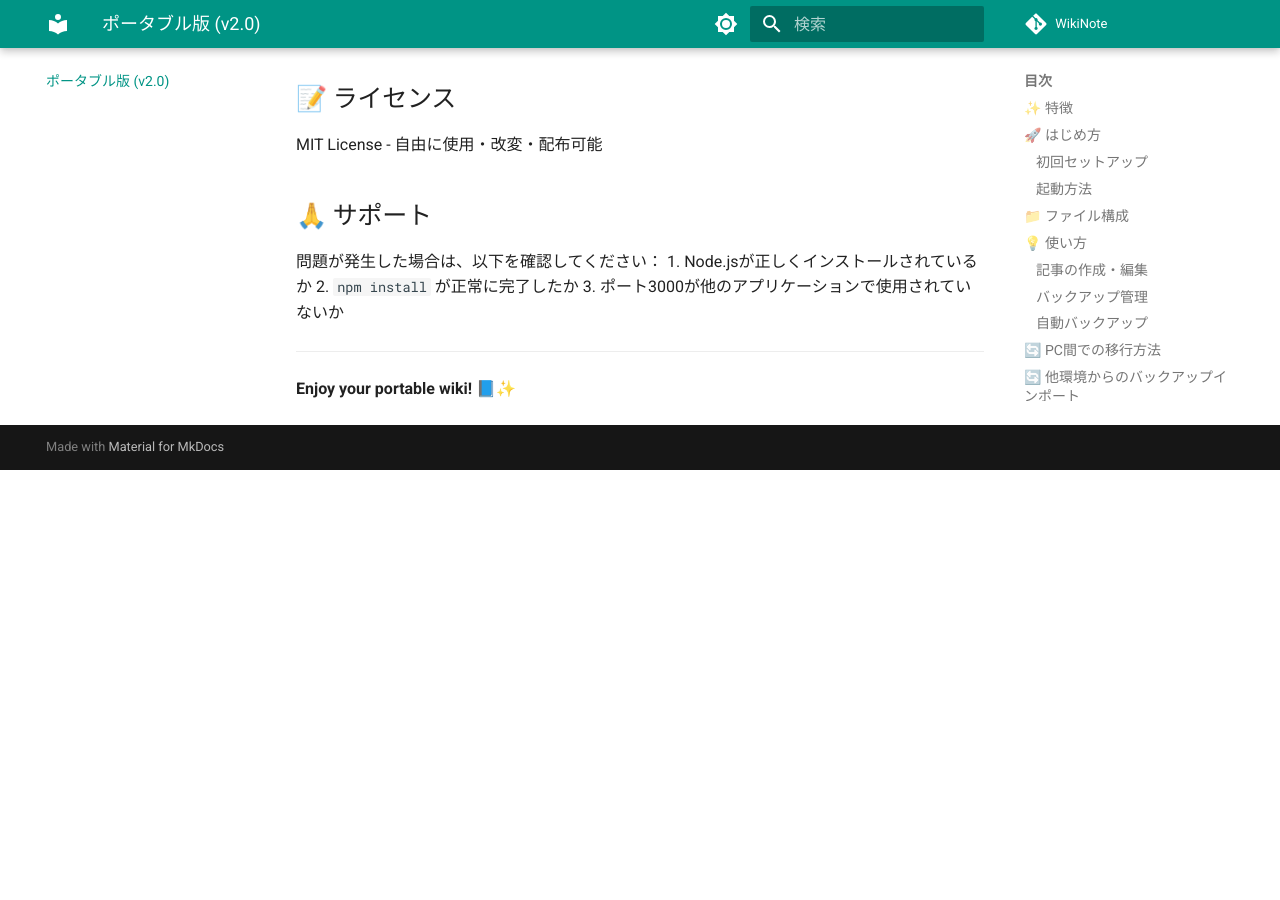
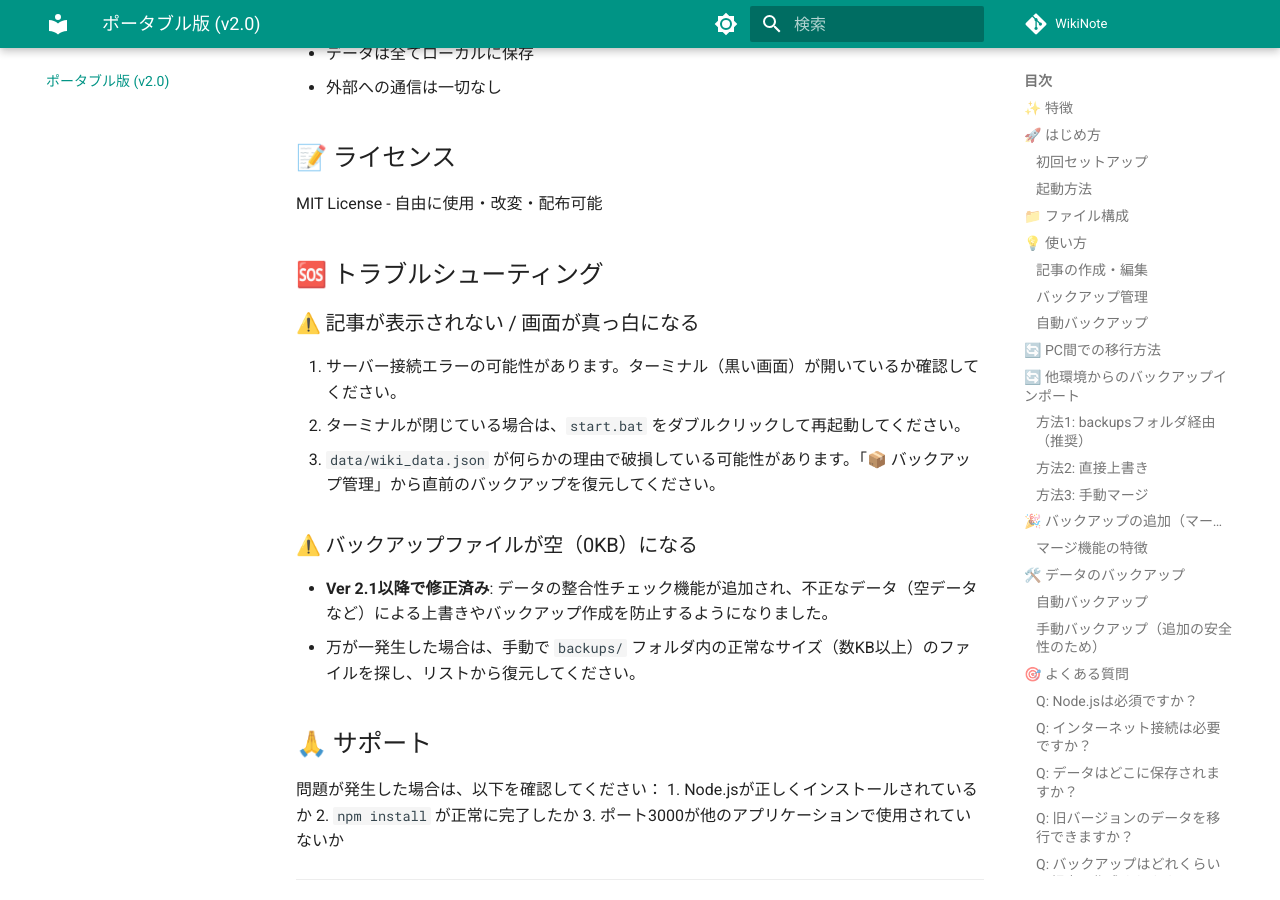
Before and after one commit to hinatahugu29/WikiNote, an MkDocs documentation site: the page built from docs/portable.md, in a window 1280 px wide and 900 px high, scrolled down 5507 px. Built offline with MkDocs 1.6.1 and Material for MkDocs 9.7.7, drawn with Linux system fonts in a browser that asks for light colours; comment, search, counter and statistics services are not loaded; before the commit the page ends 5977 px from its top, so only the background shows below that; some of the changed text lies outside the part shown.

Commit message:
Update docs: add troubleshooting and clarify backup logic

```diff
--- a/docs/portable.md
+++ b/docs/portable.md
@@ -80,6 +80,7 @@
 - 保存のたびに `backups/` フォルダに自動バックアップ作成
 - ファイル名: `auto_YYYYMMDD_HHMMSS.json`
 - 最大30個まで自動保持（古いものから自動削除）
+- **※ データに変更がない場合は、バックアップ作成（およびファイルの上書き）をスキップします。**
 
 ## 🔄 PC間での移行方法
 
@@ -215,6 +216,19 @@
 
 MIT License - 自由に使用・改変・配布可能
 
+## 🆘 トラブルシューティング
+
+### ⚠️ 記事が表示されない / 画面が真っ白になる
+
+1. サーバー接続エラーの可能性があります。ターミナル（黒い画面）が開いているか確認してください。
+2. ターミナルが閉じている場合は、`start.bat` をダブルクリックして再起動してください。
+3. `data/wiki_data.json` が何らかの理由で破損している可能性があります。「📦 バックアップ管理」から直前のバックアップを復元してください。
+
+### ⚠️ バックアップファイルが空（0KB）になる
+
+- **Ver 2.1以降で修正済み**: データの整合性チェック機能が追加され、不正なデータ（空データなど）による上書きやバックアップ作成を防止するようになりました。
+- 万が一発生した場合は、手動で `backups/` フォルダ内の正常なサイズ（数KB以上）のファイルを探し、リストから復元してください。
+
 ## 🙏 サポート
 
 問題が発生した場合は、以下を確認してください：
```
Also changed, not shown: WikiPortable/README.md (+14 -0 lines).
